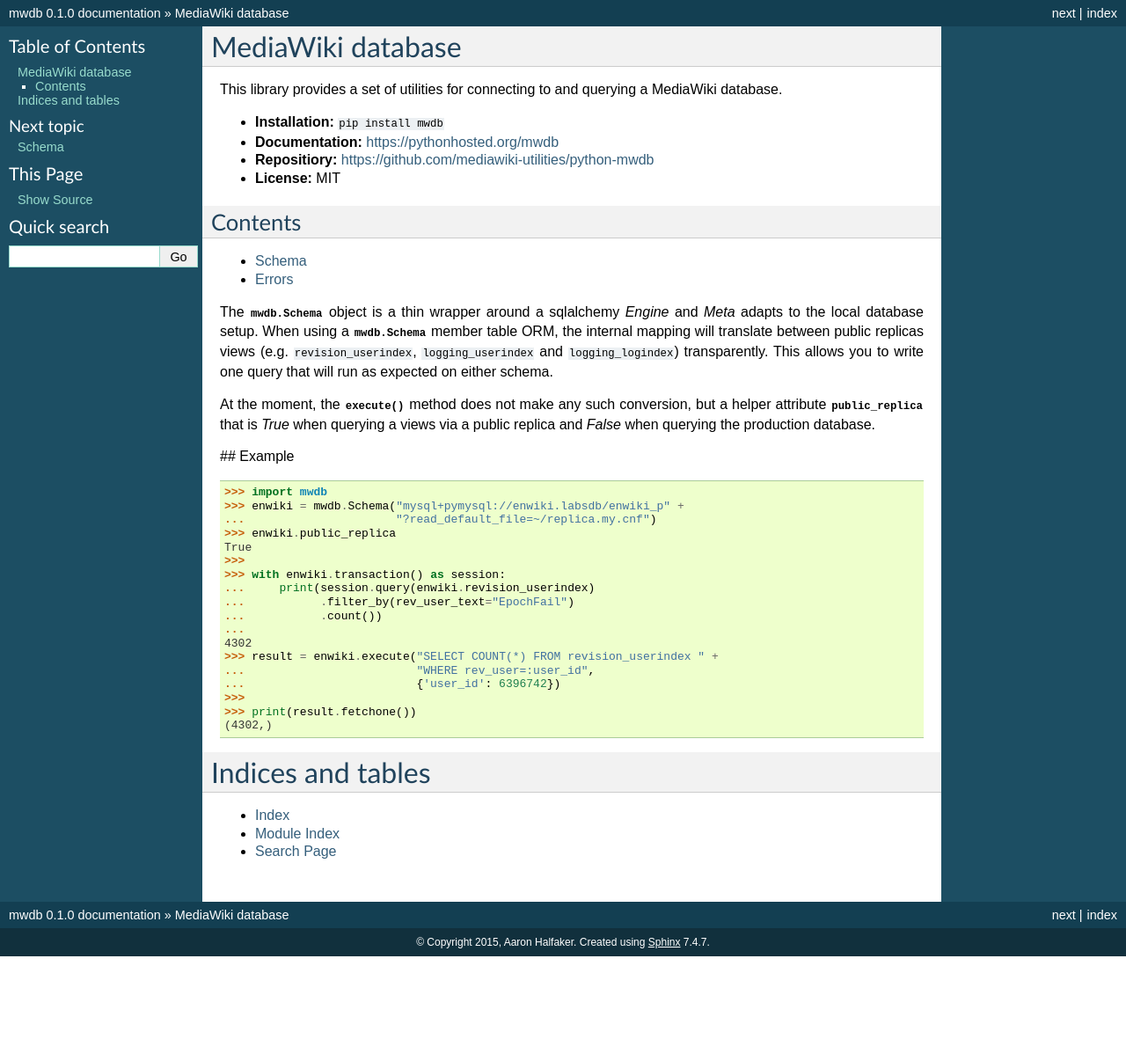
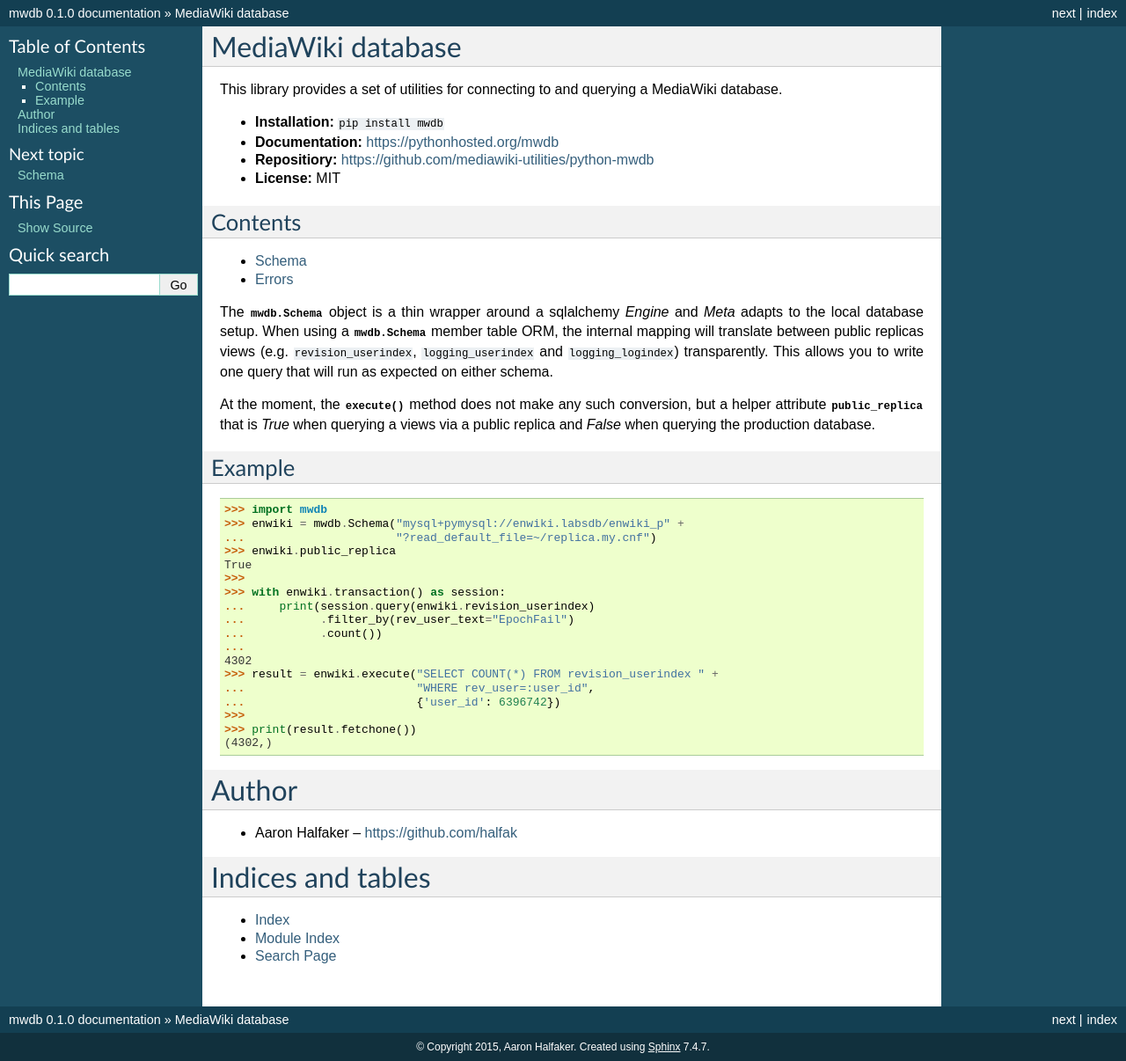
Before and after one commit to mediawiki-utilities/python-mwdb, a Sphinx documentation site: the page built from doc/index.rst, in a window 1280 px wide. Shown: the whole page at 88% size. Built offline with Sphinx 7.4.7, drawn with Linux system fonts in a browser that asks for light colours; before the commit the page ends 1087 px from its top, so only the background shows below that.

Commit message:
Removes markdown and adds my name to index docs

```diff
--- a/doc/index.rst
+++ b/doc/index.rst
@@ -21,8 +21,8 @@ The :class:`mwdb.Schema` object is a thin wrapper around a sqlalchemy `Engine` a
 At the moment, the :func:`~mwdb.Schema.execute` method does not make any such conversion, but a helper attribute :attr:`~mwdb.Schema.public_replica` that is `True` when querying a views via a public replica and `False` when querying the production database.
 
 
-## Example
-
+Example
+-------
     >>> import mwdb
     >>> enwiki = mwdb.Schema("mysql+pymysql://enwiki.labsdb/enwiki_p" +
     ...                      "?read_default_file=~/replica.my.cnf")
@@ -43,6 +43,10 @@ At the moment, the :func:`~mwdb.Schema.execute` method does not make any such co
     (4302,)
 
 
+Author
+======
+* Aaron Halfaker -- https://github.com/halfak
+
 
 Indices and tables
 ==================
```
